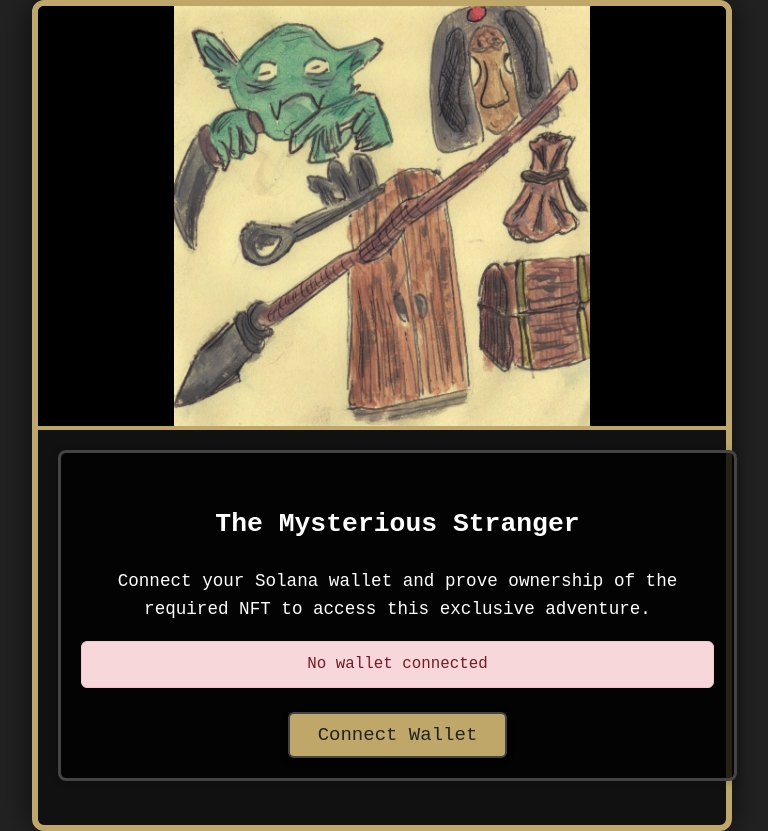
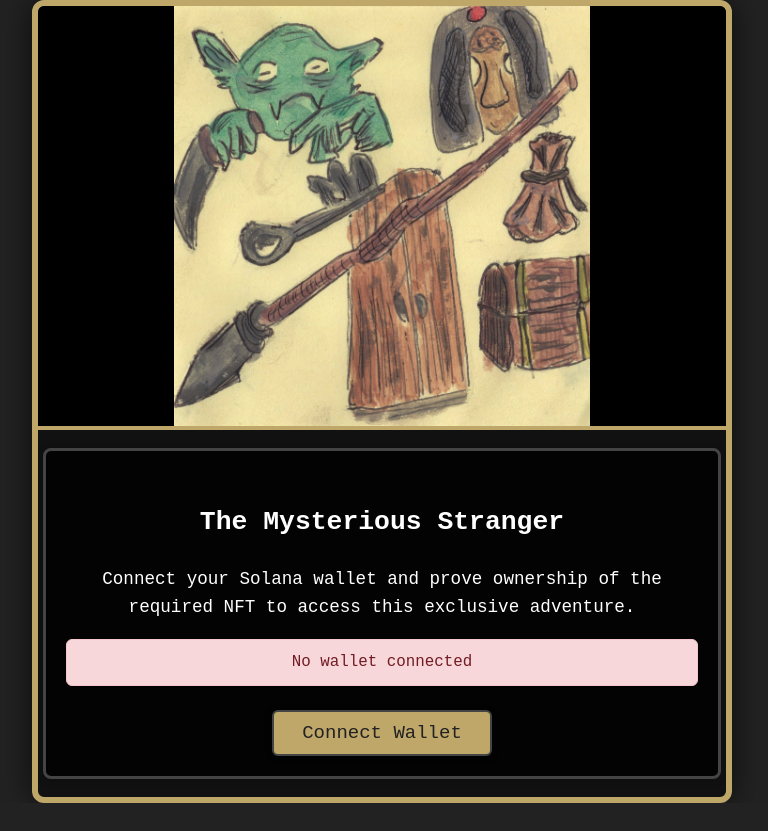
Before and after one commit to dogame-CYOA/TheMysteriousStranger, a website: page index.html in a window 1280 px wide. Shown: the whole page, without its empty margins (258-1026 px from the left). After the commit the page ends 803 px from the top, so only its background shows below. Drawn offline with Linux system fonts and the light colour scheme.

Commit message:
Update index.html

```diff
--- a/index.html
+++ b/index.html
@@ -26,9 +26,10 @@
             display: flex;
             flex-direction: column;
             align-items: center;
-            padding: 0 0 24px 0;
+            padding: 0;
             margin: 0 auto;
             box-sizing: border-box;
+            overflow: hidden;
         }
         .artwork-container {
             width: 100%;
@@ -57,6 +58,7 @@
             width: 92%;
             margin: 0 auto;
             margin-top: 18px;
+            margin-bottom: 18px;
             background: #f8f8e8;
             border: 3px solid #444;
             border-radius: 8px;
@@ -167,7 +169,7 @@
             color: #fff;
             padding: 50px 20px 20px;
             border-radius: 8px;
-            margin: 20px;
+            margin: 18px auto;
             position: relative;
             font-size: 1.1em;
             line-height: 1.6;
```
